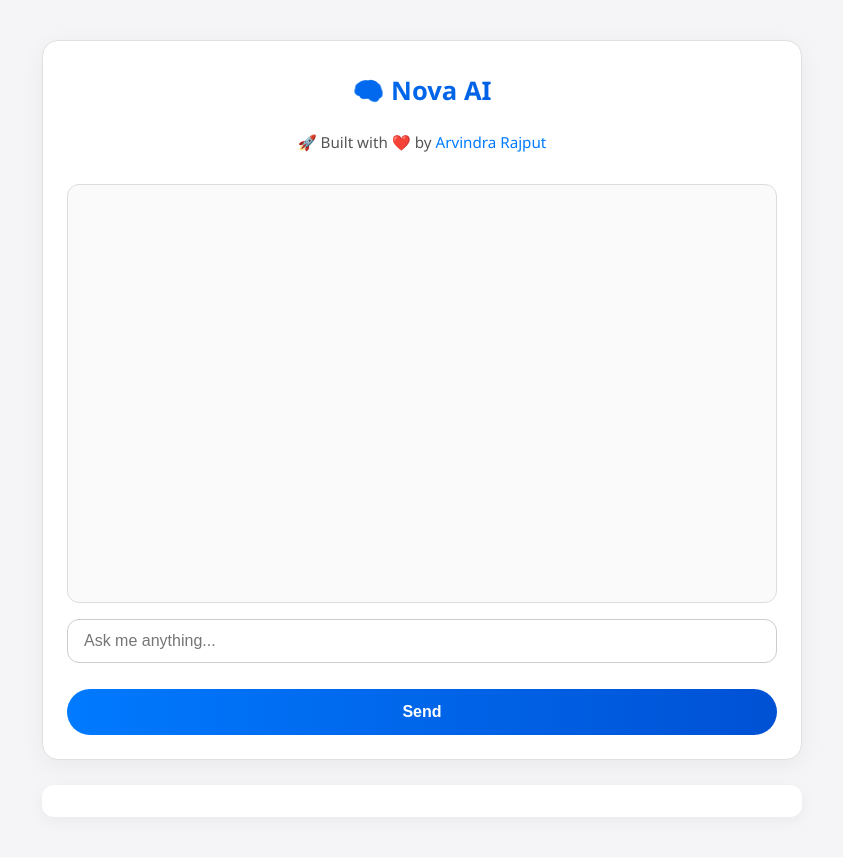
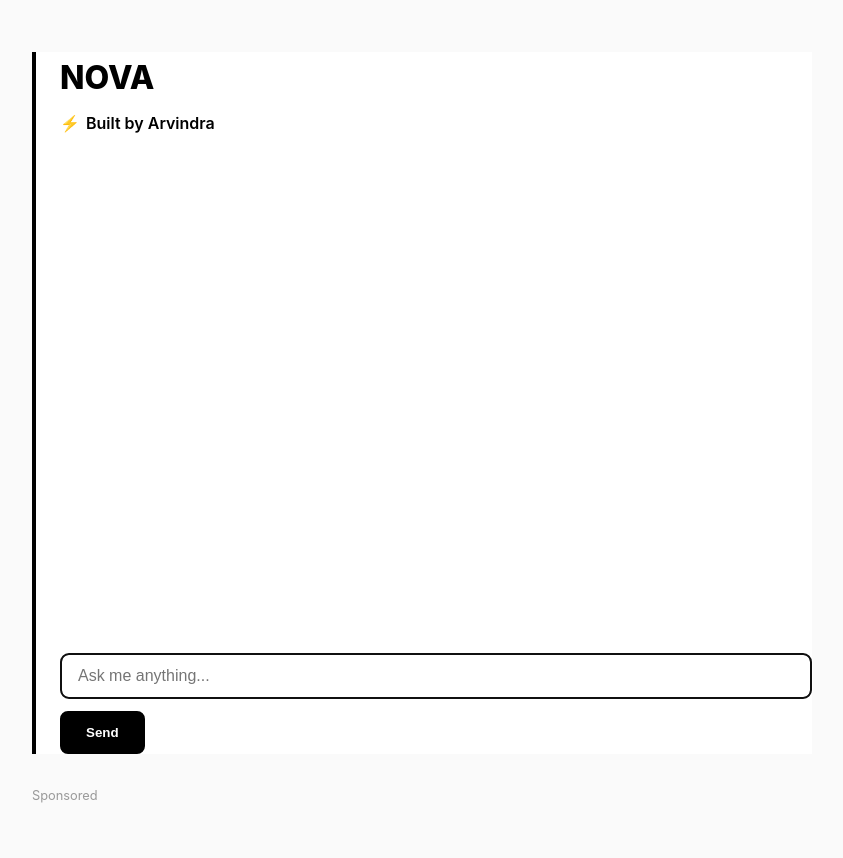
Before and after one commit to arvindra78/nova-ai, a Flask app: page / in a window 1280 px wide. Shown: the whole page, without its empty margins (218-1061 px from the left). Before the commit the page ends 823 px from the top, so only its background shows below. Run offline with Flask 3, Linux system fonts and the light colour scheme; some libraries are stand-ins or nearby versions.

Commit message:
Update index.html

```diff
--- a/templates/index.html
+++ b/templates/index.html
@@ -1,3 +1,4 @@
+
 <!DOCTYPE html>
 <html lang="en">
 <head>
@@ -7,17 +8,11 @@
     window.dataLayer = window.dataLayer || [];
     function gtag(){dataLayer.push(arguments);}
     gtag('js', new Date());
-
     gtag('config', 'G-79KY3HDTJ5');
   </script>
   <meta charset="UTF-8" />
   <meta name="viewport" content="width=device-width, initial-scale=1.0" />
   <title>Nova AI</title>
-  <link rel="stylesheet" href="/static/style.css" />
-
-  <!-- 🔥 Google AdSense Auto Ads (optional) -->
-  <script async src="https://pagead2.googlesyndication.com/pagead/js/adsbygoogle.js?client=ca-pub-1830051360409760" crossorigin="anonymous"></script>
-
   <style>
     * {
       box-sizing: border-box;
@@ -26,173 +21,146 @@
     }
 
     body {
-      font-family: 'Segoe UI', sans-serif;
-      background: #f5f5f7;
+      font-family: 'Inter', -apple-system, BlinkMacSystemFont, sans-serif;
+      background: #fafafa;
       color: #000;
-      display: flex;
-      justify-content: center;
-      align-items: center;
-      min-height: 100vh;
+      line-height: 1.6;
       padding: 20px;
-      overflow-y: auto;
     }
 
     .main-wrapper {
-      width: 100%;
-      max-width: 800px;
-      padding: 20px;
-      margin: 0 auto;
+      max-width: 780px;
+      margin: 2rem auto;
     }
 
     .chat-container {
-      display: flex;
-      flex-direction: column;
-      height: 90vh;
-      gap: 16px;
-      border: 1px solid #e0e0e0;
-      border-radius: 16px;
-      padding: 24px;
-      background: #ffffff;
-      box-shadow: 0 6px 24px rgba(0, 0, 0, 0.05);
+      border-left: 4px solid #000;
+      padding-left: 24px;
+      background: #fff;
     }
 
     h1 {
-      font-size: 1.6rem;
-      margin: 8px 0;
-      color: #222;
-      text-align: center;
+      font-size: 2rem;
+      font-weight: 800;
+      margin-bottom: 8px;
     }
 
     .credit {
-      font-size: 0.95rem;
-      font-weight: 500;
-      color: #555;
-      text-align: center;
+      margin-bottom: 20px;
     }
 
     .credit a {
-      color: #007bff;
+      color: #000;
       text-decoration: none;
+      font-weight: 600;
+      display: inline-flex;
+      align-items: center;
+      gap: 6px;
     }
 
     .timer-display {
       font-size: 0.9rem;
       color: #666;
-      text-align: center;
+      margin-bottom: 16px;
     }
 
     #chat-box {
-      flex-grow: 1;
-      background: #fafafa;
-      padding: 16px;
+      height: 60vh;
       overflow-y: auto;
-      border-radius: 12px;
-      border: 1px solid #ddd;
-      font-size: 16px;
+      padding: 12px 0;
       scroll-behavior: smooth;
     }
 
     .user, .bot {
-      margin: 10px 0;
+      margin: 12px 0;
       padding: 14px 18px;
-      border-radius: 12px;
-      line-height: 1.6;
       max-width: 85%;
       word-wrap: break-word;
-      box-shadow: 0 2px 5px rgba(0, 0, 0, 0.06);
+      transition: transform 0.2s;
     }
 
     .user {
-      background: #007aff;
+      background: #000;
       color: #fff;
-      align-self: flex-end;
+      border-radius: 16px 16px 0 16px;
+      margin-left: auto;
     }
 
     .bot {
-      background: #e0e0e0;
-      color: #222;
-      align-self: flex-start;
+      background: #f0f0f0;
+      color: #000;
+      border-radius: 16px 16px 16px 0;
+      border-left: 4px solid #000;
     }
 
     #user-input {
       width: 100%;
-      height: 44px;
-      padding: 10px 16px;
+      padding: 12px 16px;
       font-size: 16px;
-      border: 1px solid #ccc;
-      border-radius: 12px;
-      background: #fff;
-      color: #000;
-      resize: none;
-    }
-
-    #user-input:focus {
-      border-color: #007aff;
+      border: 2px solid #000;
+      border-radius: 8px;
+      margin-top: 16px;
     }
 
     button {
-      padding: 14px 24px;
-      background: linear-gradient(to right, #007aff, #0051d4);
-      color: white;
-      border: none;
-      border-radius: 999px;
-      font-size: 16px;
-      font-weight: bold;
+      padding: 12px 24px;
+      background: #000;
+      color: #fff;
+      border: 2px solid #000;
+      border-radius: 8px;
+      font-weight: 600;
       cursor: pointer;
-      transition: background 0.2s ease;
-      margin-top: 10px;
+      transition: all 0.3s;
+      margin-top: 12px;
     }
 
     button:hover {
-      background: linear-gradient(to right, #0051d4, #003ba5);
+      background: #fff;
+      color: #000;
+    }
+
+    .typing-wave {
+      display: inline-flex;
+      align-items: center;
+      gap: 4px;
+      height: 20px;
+    }
+
+    .typing-wave span {
+      display: inline-block;
+      width: 6px;
+      height: 12px;
+      background: #000;
+      animation: wave 1s infinite ease-in-out;
+    }
+
+    .typing-wave span:nth-child(2) { animation-delay: 0.1s; }
+    .typing-wave span:nth-child(3) { animation-delay: 0.2s; }
+
+    @keyframes wave {
+      0%, 100% { transform: translateY(0); }
+      50% { transform: translateY(-6px); }
     }
 
     .ad-wrapper {
-      margin-top: 25px;
-      text-align: center;
+      margin-top: 32px;
     }
 
-    .ad-container {
-      background: #fff;
-      padding: 16px;
-      border-radius: 12px;
-      box-shadow: 0 4px 16px rgba(0, 0, 0, 0.05);
+    .ad-label {
+      font-size: 0.8rem;
+      color: #999;
+      margin-bottom: 8px;
     }
 
     @media (max-width: 600px) {
       .chat-container {
-        height: 95vh;
-        padding: 16px;
+        padding-left: 16px;
+        border-left-width: 3px;
       }
 
       #chat-box {
-        font-size: 14px;
+        height: 65vh;
       }
-
-      #user-input, button {
-        font-size: 14px;
-        width: 100%;
-        padding: 12px;
-      }
-
-      button {
-        margin-top: 0;
-      }
-    }
-
-    .typing-dot {
-      width: 8px;
-      height: 8px;
-      background-color: #007aff;
-      border-radius: 50%;
-      display: inline-block;
-      margin-left: 6px;
-      animation: blink 1s infinite ease-in-out;
-    }
-
-    @keyframes blink {
-      0%, 100% { opacity: 1; }
-      50% { opacity: 0; }
     }
   </style>
 </head>
@@ -200,23 +168,23 @@
 <body>
   <div class="main-wrapper">
     <div class="chat-container">
-      <h1>🧠 Nova AI</h1>
+      <h1>NOVA</h1>
       <div class="credit">
-        🚀 Built with ❤️ by
-        <a href="https://instagram.com/arvindra.verse" target="_blank">Arvindra Rajput</a>
+        <a href="https://instagram.com/arvindra.verse" target="_blank">
+          <span>⚡</span> Built by Arvindra
+        </a>
       </div>
 
       <div id="timer" class="timer-display"></div>
       <div id="chat-box"></div>
-      <input type="text" id="user-input" placeholder="Ask me anything..." />
+      <input type="text" id="user-input" placeholder="Ask me anything..." autofocus />
       <button onclick="sendMessage()">Send</button>
     </div>
 
-    <!-- 💸 Separate Ad Box -->
     <div class="ad-wrapper">
+      <p class="ad-label">Sponsored</p>
       <div class="ad-container">
-        <script async="async" data-cfasync="false" src="//pl27070359.profitableratecpm.com/a1c78c9b52fb4a9425675b44989f5b38/invoke.js"></script>
-        <div id="container-a1c78c9b52fb4a9425675b44989f5b38"></div>
+        <script async src="https://pagead2.googlesyndication.com/pagead/js/adsbygoogle.js?client=ca-pub-1830051360409760" crossorigin="anonymous"></script>
       </div>
     </div>
   </div>
@@ -230,23 +198,22 @@
 
       if (!message.trim()) return;
 
-      chatBox.innerHTML += `<div class='user'>You: ${message}</div>`;
+      chatBox.innerHTML += `<div class='user'>${message}</div>`;
       input.value = "";
 
       const botDiv = document.createElement("div");
       botDiv.className = "bot";
-      const typingSpan = document.createElement("span");
-      botDiv.appendChild(typingSpan);
 
-      const dot = document.createElement("span");
-      dot.className = "typing-dot";
-      typingSpan.appendChild(dot);
+      const typingWave = document.createElement("div");
+      typingWave.className = "typing-wave";
+      typingWave.innerHTML = `<span></span><span></span><span></span>`;
+      botDiv.appendChild(typingWave);
 
       chatBox.appendChild(botDiv);
       chatBox.scrollTop = chatBox.scrollHeight;
 
       const startTime = performance.now();
-      timerDisplay.textContent = "⏳ Waiting...";
+      timerDisplay.textContent = "⏳ Thinking...";
 
       const res = await fetch("/chat", {
         method: "POST",
@@ -259,43 +226,30 @@
 
       const endTime = performance.now();
       const duration = ((endTime - startTime) / 1000).toFixed(2);
-      timerDisplay.textContent = `⏱️ Responded in ${duration}s`;
+      timerDisplay.textContent = `⏱️ ${duration}s`;
 
-      const tempDiv = document.createElement("div");
-      tempDiv.innerHTML = fullReply;
-      const parsed = tempDiv.childNodes;
-
-      function typeHTML(nodeList, currentNodeIndex = 0, currentCharIndex = 0, parent = typingSpan) {
-        if (currentNodeIndex >= nodeList.length) return;
-
-        const node = nodeList[currentNodeIndex];
-
-        if (node.nodeType === Node.TEXT_NODE) {
-          const text = node.textContent;
-          if (currentCharIndex < text.length) {
-            parent.innerHTML += text.charAt(currentCharIndex);
-            chatBox.scrollTop = chatBox.scrollHeight;
-            setTimeout(() => {
-              typeHTML(nodeList, currentNodeIndex, currentCharIndex + 1, parent);
-            }, 5);
-          } else {
-            typeHTML(nodeList, currentNodeIndex + 1, 0, parent);
-          }
-        } else if (node.nodeType === Node.ELEMENT_NODE) {
-          const clone = document.createElement(node.tagName);
-          parent.appendChild(clone);
-          typeHTML(node.childNodes, 0, 0, clone);
-          typeHTML(nodeList, currentNodeIndex + 1, 0, parent);
-        }
-      }
-
-      typeHTML(parsed);
+      botDiv.removeChild(typingWave);
+      botDiv.innerHTML = fullReply;
+      chatBox.scrollTop = chatBox.scrollHeight;
     }
 
-    document.getElementById("user-input").addEventListener("keydown", function (e) {
-      if (e.key === "Enter" && !e.shiftKey) {
+    document.getElementById("user-input").addEventListener("keydown", (e) => {
+      if (e.key === "Enter") {
         e.preventDefault();
         sendMessage();
+      }
+    });
+
+    // Hover effects
+    document.addEventListener('mouseover', (e) => {
+      if (e.target.classList.contains('user') || e.target.classList.contains('bot')) {
+        e.target.style.transform = 'scale(1.02)';
+      }
+    });
+
+    document.addEventListener('mouseout', (e) => {
+      if (e.target.classList.contains('user') || e.target.classList.contains('bot')) {
+        e.target.style.transform = 'scale(1)';
       }
     });
   </script>
```
